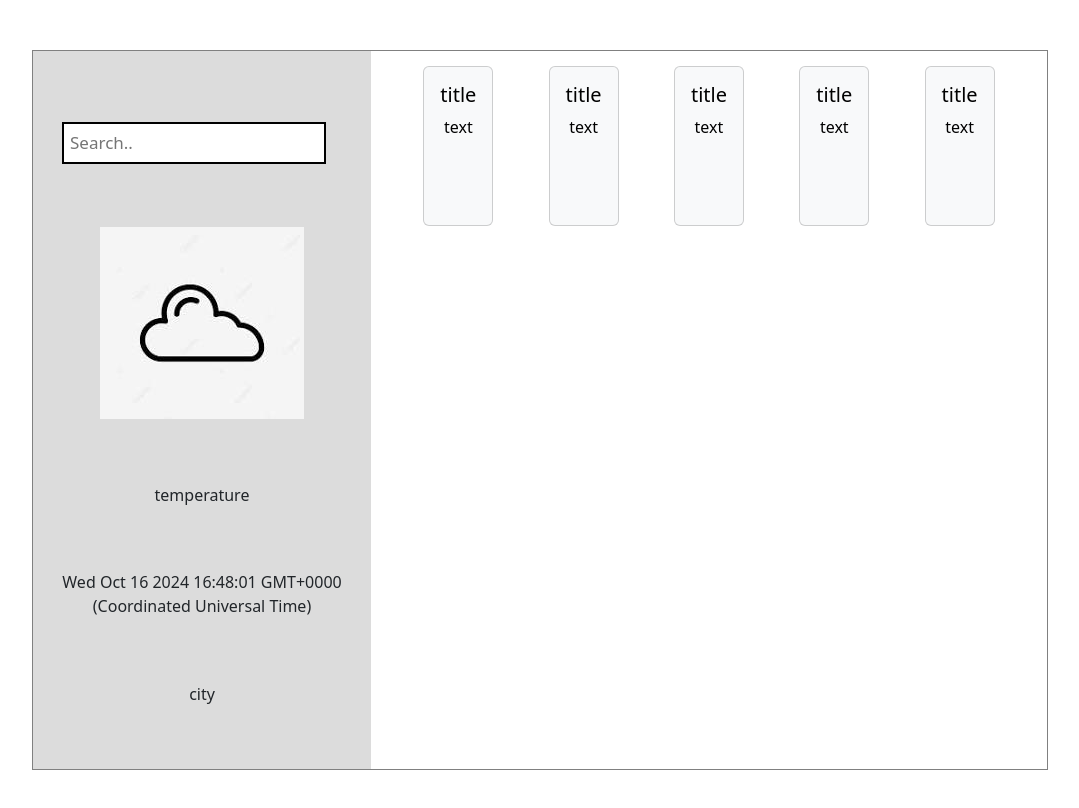
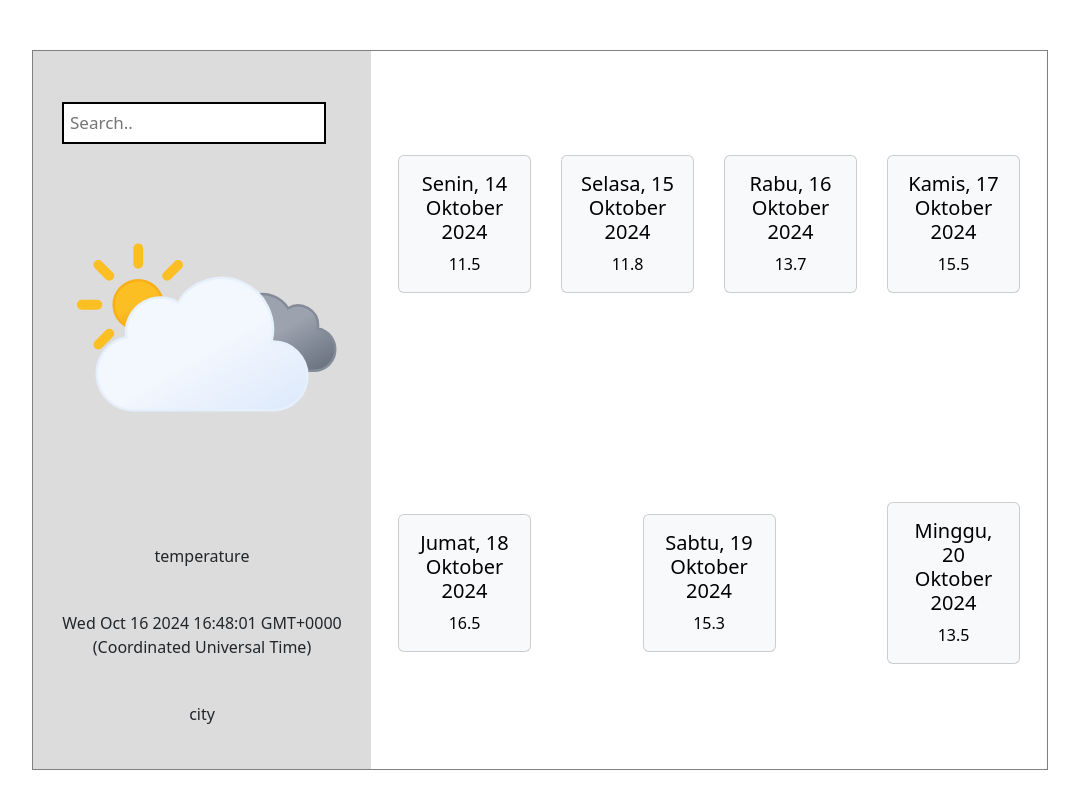
Before and after one commit to Kivlanizzu/weather_webapp, a plain HTML site: page index.html in a window 1280 px wide. Shown: the whole page, without its empty margins (100-1179 px from the left). Drawn offline with nearby package versions, Linux system fonts and the light colour scheme.

Commit message:
coba masukan js pada card

```diff
--- a/index.css
+++ b/index.css
@@ -9,10 +9,11 @@
 }
 .col-sm-8 {
     display: flex;
-    justify-content: space-evenly;
+    justify-content: space-between;
     flex-direction: row;
     justify-items: center;
     flex-wrap: wrap;
+    align-items: center;
 }
 input[type=text] {
     float: center;
--- a/index.html
+++ b/index.html
@@ -15,7 +15,7 @@
                 <input type="text" placeholder="Search..">
               </div>
               <div class="col-4">
-                <img src="asset/download.jfif">
+                <img src="asset/overcast-day.svg" alt="cloud">
               </div>
               <div class="col-4">
                 temperature
@@ -27,37 +27,7 @@
                 city
               </div>
             </div>
-            <div class="col-sm-8">
-              <div class="card text-bg-light mb-3" style="max-width: 15rem; height: 20vh;">
-                <div class="card-body">
-                  <h5 class="card-title">title</h5>
-                  <p class="card-text">text</p>
-                </div>
-              </div>
-              <div class="card text-bg-light mb-3" style="max-width: 15rem; height: 20vh;">
-                <div class="card-body">
-                  <h5 class="card-title">title</h5>
-                  <p class="card-text">text</p>
-                </div>
-              </div>
-              <div class="card text-bg-light mb-3" style="max-width: 15rem; height: 20vh;">
-                <div class="card-body">
-                  <h5 class="card-title">title</h5>
-                  <p class="card-text">text</p>
-                </div>
-              </div>
-              <div class="card text-bg-light mb-3" style="max-width: 15rem; height: 20vh;">
-                <div class="card-body">
-                  <h5 class="card-title">title</h5>
-                  <p class="card-text">text</p>
-                </div>
-              </div>
-              <div class="card text-bg-light mb-3" style="max-width: 15rem; height: 20vh;">
-                <div class="card-body">
-                  <h5 class="card-title">title</h5>
-                  <p class="card-text">text</p>
-                </div>
-              </div>
+            <div class="col-sm-8" id="days">
             </div>
 
     <script src="index.js">
--- a/index.js
+++ b/index.js
@@ -1,2 +1,43 @@
 const d = new Date();
 document.getElementById("date").innerHTML = d;
+
+const daily = {
+    time: [
+        "2024-10-14",
+        "2024-10-15",
+        "2024-10-16",
+        "2024-10-17",
+        "2024-10-18",
+        "2024-10-19",
+        "2024-10-20",
+    ],
+    temperature_2m: [11.5, 11.8, 13.7, 15.5, 16.5, 15.3, 13.5],
+};
+
+//* Membuat fungsi untuk mengubah format tanggal
+function formatDate(date) {
+    const options = {
+        weekday: 'long',
+        year: 'numeric',
+        month: 'long',
+        day: 'numeric',
+    };
+    const formattedDate = new Date(date);
+    const formatId = formattedDate.toLocaleDateString('id-ID', options);
+    return formatId;
+}
+
+console.log(formatDate(daily.time[daily.time.length - 1]));
+
+daily.time.forEach((date, index) => {
+    console.log(index)
+    document.getElementById("days").innerHTML += `
+    <div class="col-12 col-md-3">
+        <div class="card text-bg-light mb-3">
+            <div class="card-body">
+                <h5 class="card-title">${formatDate(date)}</h5>
+                <p class="card-text">${daily.temperature_2m[index]}</p>
+            </div>
+        </div>
+    </div>`
+})
```
Also changed, not shown: asset/overcast-day.svg (added).
